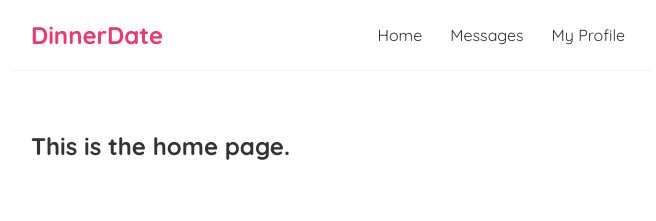
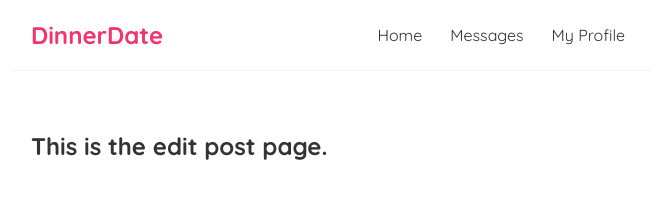
Before and after one commit to agiledev-students-spring2023/final-project-dinnerdate, a React (Create React App) app in the folder front-end/: page /edit-post in a window 1280 px wide. Shown: the top 221 px of the page, without its empty margins (309-965 px from the left). Built offline with nearby package versions, Linux system fonts and the light colour scheme.

Commit message:
Created edit-post and login pages

```diff
--- a/front-end/src/App.js
+++ b/front-end/src/App.js
@@ -2,6 +2,9 @@ import NavBar from './components/NavBar'
 import Home from './pages/home'
 import Messages from './pages/messages'
 import Profile from './pages/profile'
+import EditPost from './pages/editpost'
+import Login from './pages/login'
+
 import { BrowserRouter as Router, Route, Switch } from 'react-router-dom';
 
 function App() {
@@ -13,6 +16,8 @@ function App() {
           <Switch>
             <Route path="/messages"><Messages /></Route>
             <Route path="/profile"><Profile /></Route>
+            <Route path="/edit-post"><EditPost /></Route>
+            <Route path="/login"><Login /></Route>
             <Route path="/"><Home /></Route>
           </Switch>
         </div>
--- /dev/null
+++ b/front-end/src/pages/editpost.js
@@ -0,0 +1,9 @@
+const EditPost = () => {
+    return (
+        <div className="editPost">
+            <h2>This is the edit post page.</h2>
+        </div>
+    );
+}
+
+export default EditPost;
--- /dev/null
+++ b/front-end/src/pages/login.js
@@ -0,0 +1,9 @@
+const Login = () => {
+    return (
+        <div className="login">
+            <h2>This is the Log In page.</h2>
+        </div>
+    );
+}
+
+export default Login;
```
